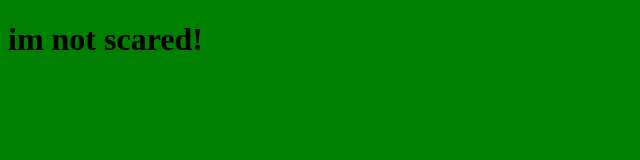
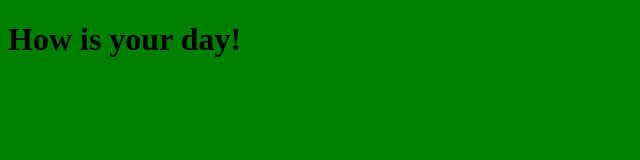
Before and after one commit to enriquetaylor/net-project, a plain HTML site: page index.html in a window 1280 px wide. Shown: the whole page, without its empty margins (0-640 px from the left). Drawn offline with Linux system fonts and the light colour scheme.

Commit message:
changed something

```diff
--- a/index.html
+++ b/index.html
@@ -16,7 +16,7 @@
 	</head>
 
 	<body>
-			<h1>im not scared!</h1>
+			<h1>How is your day!</h1>
 		</div>
 
 </body>
@@ -28,6 +28,6 @@ git init
 git commit
 git status
 git add name_of_file
-git commit --mesage "meaningful message"
+git commit -message "meaningful message"
 git commit -m "meaningful message"
 git status ( everything will be cool ) -->
```
